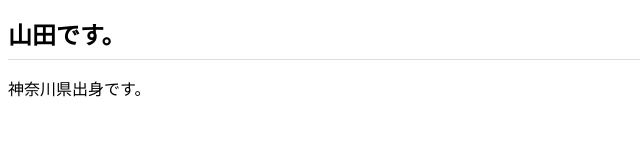
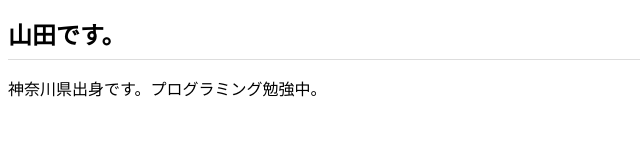
Before and after one commit to naganonaganaga/naganonaganaga.github.io, a plain HTML site: page index.html in a window 1280 px wide. Shown: the whole page, without its empty margins (0-640 px from the left). Drawn offline with Linux system fonts and the light colour scheme.

Commit message:
Add files via upload

```diff
--- a/index.html
+++ b/index.html
@@ -7,7 +7,7 @@
 </head>
 <body>
 <h1>山田です。</h1>
-<p>神奈川県出身です。</p>
+<p>神奈川県出身です。プログラミング勉強中。</p>
 
 </body>
 </html>
```
